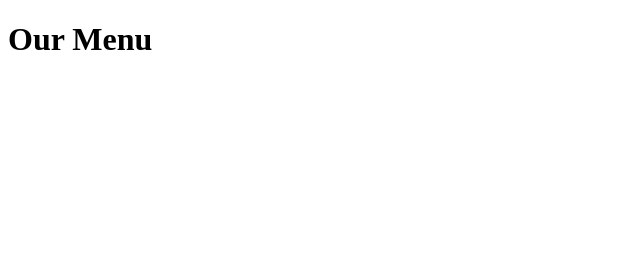
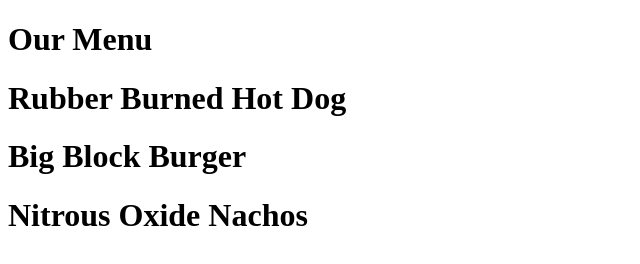
Before and after one commit to Andygg79/courser-test, a plain HTML site: page mod2_solution/index.html in a window 1280 px wide. Shown: the whole page, without its empty margins (0-640 px from the left). Drawn offline with Linux system fonts and the light colour scheme.

Commit message:
added headers and body

```diff
--- a/mod2_solution/index.html
+++ b/mod2_solution/index.html
@@ -8,6 +8,26 @@
 </head>
 <h1>Our Menu</h1>
 <body>
+	<div>
+		<h1>Rubber Burned Hot Dog</h1>
+		<body>
+
+		</body>
+	</div>
+
+	<div>
+		<h1>Big Block Burger</h1>
+		<body>
+
+		</body>
+	</div>
+	<div>
+		<h1>Nitrous Oxide Nachos</h1>
+		<body>
+
+		</body>
+
+	</div>
 </body>
 
 </html>
```
